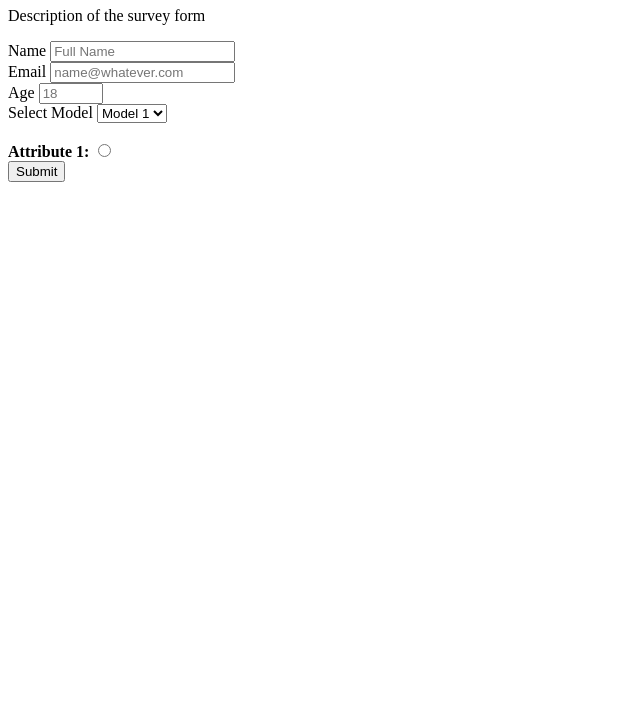
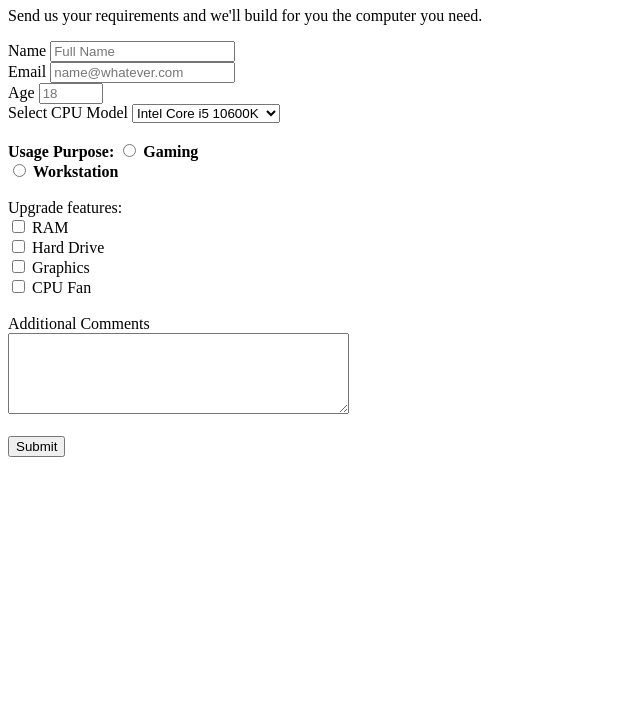
Before and after one commit to amaresma/survey_form, a plain HTML site: page index.html in a window 1280 px wide. Shown: the part 73-800 px from the top of the page, without its empty margins (0-640 px from the left). Drawn offline with Linux system fonts and the light colour scheme.

Commit message:
added update of index HTML file

```diff
--- a/index.html
+++ b/index.html
@@ -8,9 +8,11 @@
     <script src="https://cdn.freecodecamp.org/testable-projects-fcc/v1/bundle.js"></script>
 </head>
 <body>
-    <h1 id="title"> Survey Form </h1>
-    <p id="description"> Description of the survey form </p>
+    <h1 id="title"> PC Builder </h1>
+    <p id="description"> Send us your requirements and we'll build for you the computer you need.
+    </p>
     <form id="survey-form" action="/url-where-you-want-to-submit-form-data">
+        <div>
             <label id="name-label" for="name"> Name </label>
             <input id="name" type="text" name="name" placeholder="Full Name" required="">
             <br>
@@ -20,19 +22,51 @@
             <label id="number-label" for="number"> Age </label>
             <input id="number" type="number" name="number" placeholder="18" pattern="\d*" min="18" max="100" required="">
             <br>
-        <label for="dropdown" type="model"> Select Model </label>
+            <label for="dropdown" type="model"> Select CPU Model </label>
             <select name="dropdown" id="dropdown">
-            <option value="Model 1"> Model 1 </option>
-            <option value="Model 2"> Model 2 </option>
-            <option value="Model 3"> Model 3 </option>
-            <option value="Model 4"> Model 4 </option>
-            <option value="Model 5"> Model 5 </option>
-            <option value="Model 6"> Model 6 </option>
+                <option value="Model 1"> Intel Core i5 10600K </option>
+                <option value="Model 2"> AMD Ryzen 9 3950X </option>
+                <option value="Model 3"> AMD Ryzen 7 3700X </option>
+                <option value="Model 4"> AMD Ryzen 5 3600X </option>
+                <option value="Model 5"> AMD Ryzen 3 3300X </option>
+                <option value="Model 6"> AMD Ryzen 5 3400G </option>
             </select>
             <br>
+        </div>
+        <div>
             <br>
-        <label id="a" for="attribute1"><b> Attribute 1: </b></label>
-        <input id="attribute1" type="radio" name="attribute1" value="attribute1">
+            <label id="usage_purpose" for="usage_purpose"> <b>Usage Purpose: </b></label>
+
+            <input id="usage_purpose" id="gaming" type="radio" name="purpose" value="gaming">
+            <label for="usage_purpose"><b>Gaming</b></label>
+            <br>
+            <input id="usage_purpose" id="workstation" type="radio" name="purpose" value="workstation">
+            <label for="usage_purpose"><b>Workstation</b></label>
+            <br>
+        </div>
+        <div>
+            <br>
+            <label for="features">Upgrade features: </label>
+            <br>
+            <input id="checkbox" type="checkbox" name="features" value="ram">
+            <label for="checkbox">RAM</label>
+            <br>
+            <input id="checkbox" type="checkbox" name="features" value="hd">
+            <label for="checkbox">Hard Drive</label>
+            <br>
+            <input id="checkbox" type="checkbox" name="features" value="graphics">
+            <label for="checkbox">Graphics</label>
+            <br>
+            <input id="checkbox" type="checkbox" name="features" value="fan">
+            <label for="checkbox">CPU Fan</label>
+            <br>
+        </div>
+        <div>
+        <br>
+        <label id="textarea" for="">Additional Comments</label>
+        <br>
+        <textarea id="textarea" name="instructions" id="" cols="40" rows="5"></textarea>
+        </div>
         <br>
         <input type="submit">
     </form>
```
Lines whose indentation alone changed are shown as unchanged.
